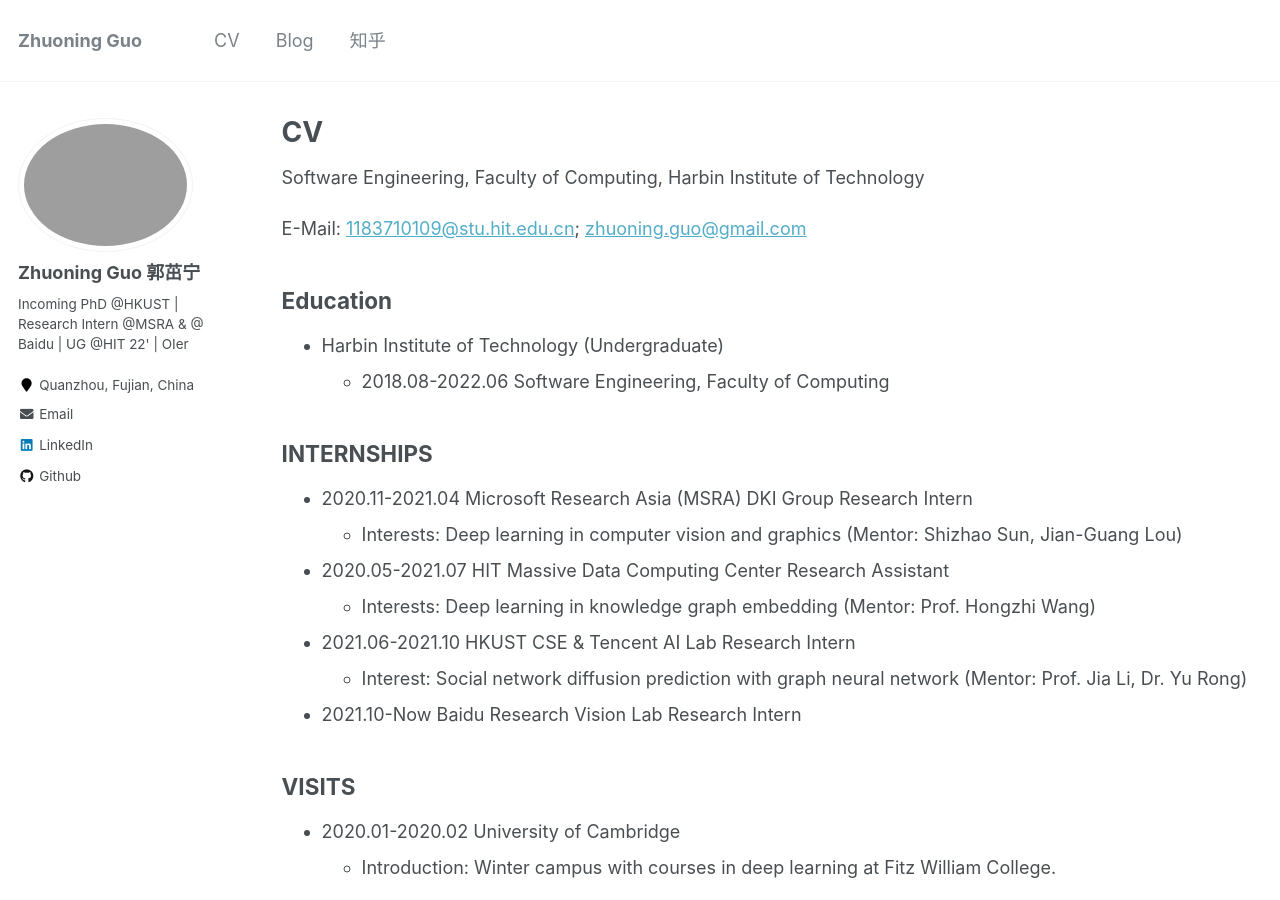
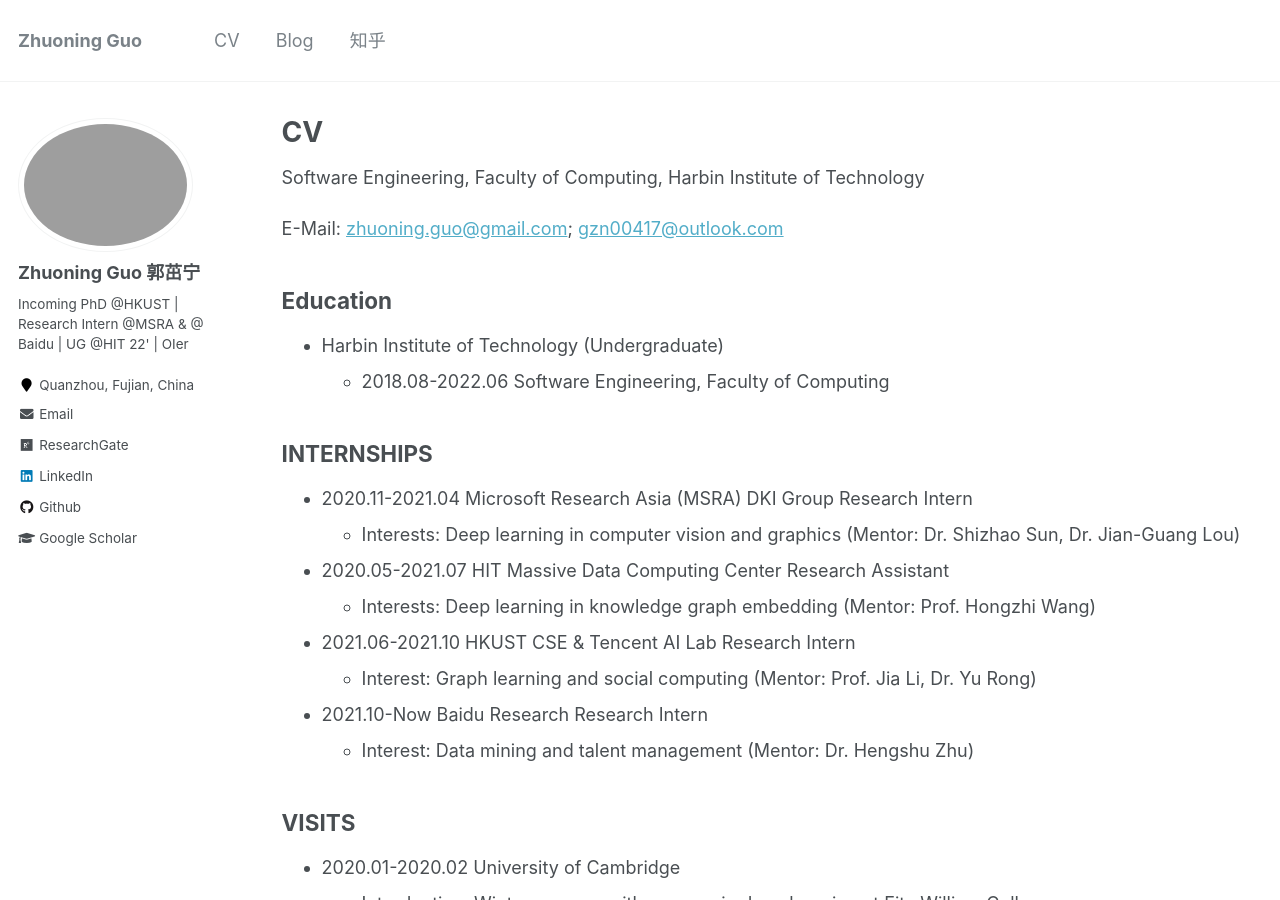
Before and after one commit to gzn00417/gzn00417.github.io, a Jekyll site: the page built from _pages/cv.md, in a window 1280 px wide and 900 px high. Built offline with Jekyll 4.4.1, drawn with Linux system fonts in a browser that asks for light colours.

Commit message:
update details

```diff
--- a/_config.yml
+++ b/_config.yml
@@ -86,9 +86,9 @@
   location         : "Quanzhou, Fujian, China"
   employer         :
   pubmed           :
-  googlescholar    :
+  googlescholar    : "https://scholar.google.com/citations?user=jBd64WgAAAAJ&hl=en"
   email            : "zhuoning.guo@gmail.com"
-  researchgate     :  # example: "https://www.researchgate.net/profile/yourprofile"
+  researchgate     : "https://www.researchgate.net/profile/Zhuoning-Guo"
   uri              :
   bitbucket        :
   codepen          :
--- a/_pages/cv.md
+++ b/_pages/cv.md
@@ -11,7 +11,7 @@
 
 Software Engineering, Faculty of Computing, Harbin Institute of Technology
 
-E-Mail: [1183710109@stu.hit.edu.cn](1183710109@stu.hit.edu.cn); [zhuoning.guo@gmail.com](zhuoning.guo@gmail.com)
+E-Mail: [zhuoning.guo@gmail.com](zhuoning.guo@gmail.com); [gzn00417@outlook.com](gzn00417@outlook.com)
 
 ## Education
 
@@ -21,12 +21,13 @@
 ## INTERNSHIPS
 
 - 2020.11-2021.04 Microsoft Research Asia (MSRA) DKI Group Research Intern
-  - Interests: Deep learning in computer vision and graphics (Mentor: Shizhao Sun, Jian-Guang Lou)
+  - Interests: Deep learning in computer vision and graphics (Mentor: Dr. Shizhao Sun, Dr. Jian-Guang Lou)
 - 2020.05-2021.07 HIT Massive Data Computing Center Research Assistant
   - Interests: Deep learning in knowledge graph embedding (Mentor: Prof. Hongzhi Wang)
 - 2021.06-2021.10 HKUST CSE & Tencent AI Lab Research Intern
-  - Interest: Social network diffusion prediction with graph neural network (Mentor: Prof. Jia Li, Dr. Yu Rong)
-- 2021.10-Now Baidu Research Vision Lab Research Intern
+  - Interest: Graph learning and social computing (Mentor: Prof. Jia Li, Dr. Yu Rong)
+- 2021.10-Now Baidu Research Research Intern
+  - Interest: Data mining and talent management (Mentor: Dr. Hengshu Zhu)
 
 ## VISITS
 
```
Also changed, not shown: _pages/about.md (+3 -3 lines).
